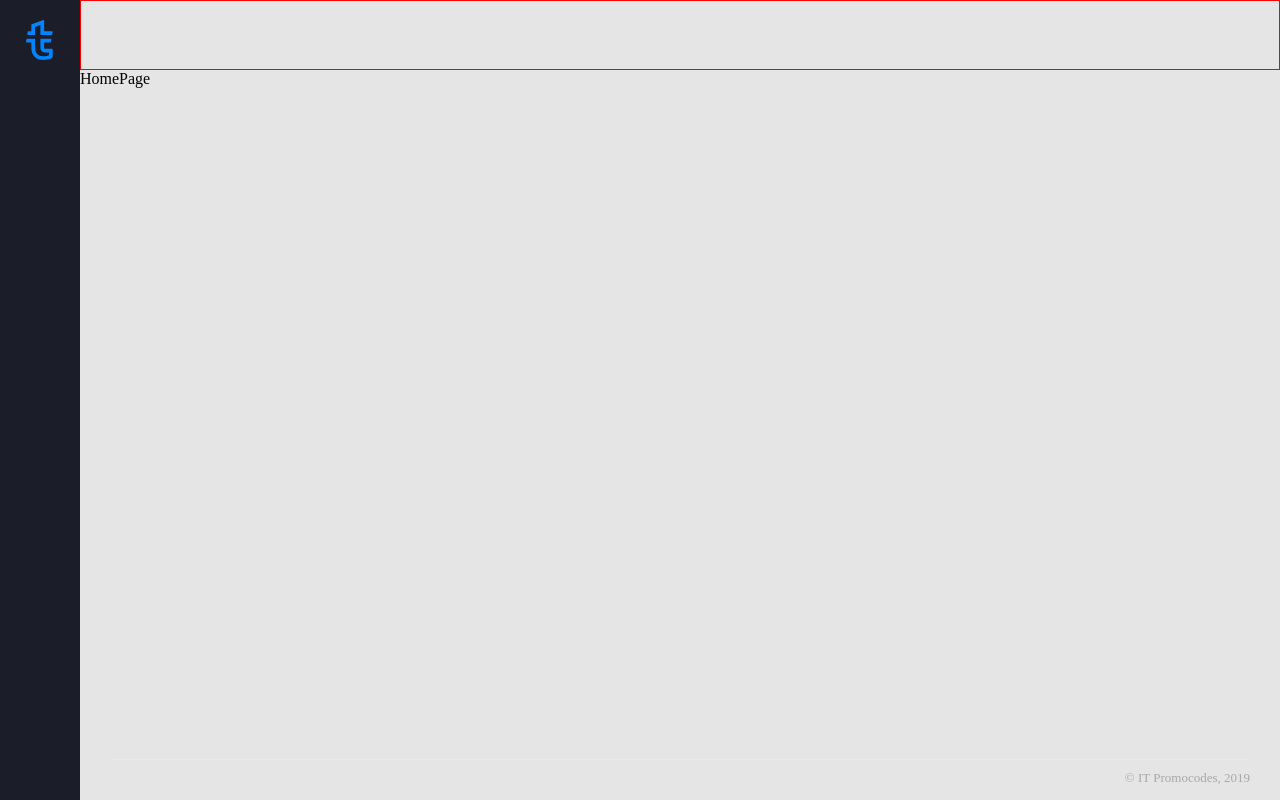
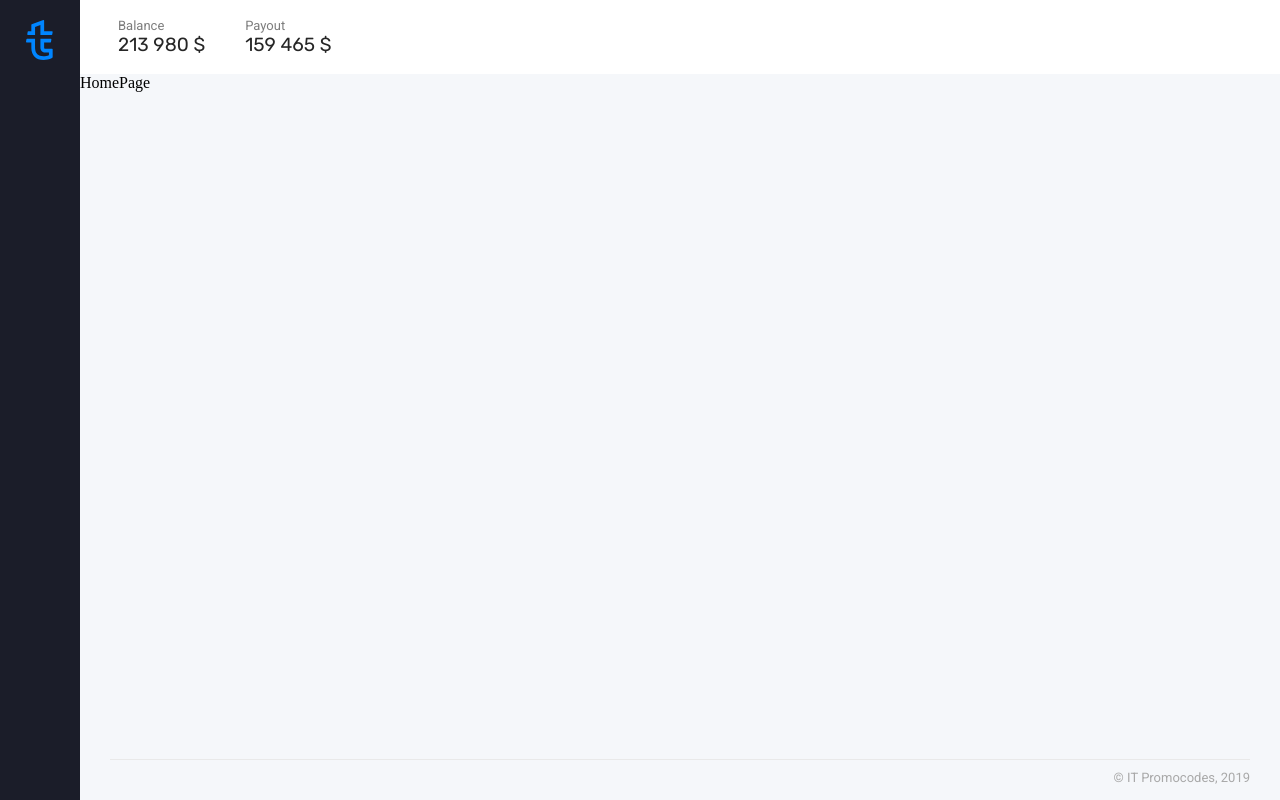
Before and after one commit to Ridge23/fe-assignment, a React app: page /about in a window 1280 px wide. Built offline with nearby package versions, Linux system fonts and the light colour scheme.

Commit message:
Add fonts: Rubik, Roboto

```diff
--- a/package.json
+++ b/package.json
@@ -15,11 +15,14 @@
   "license": "ISC",
   "dependencies": {
     "dotenv": "^8.2.0",
+    "file-loader": "^6.2.0",
     "react": "^16.12.0",
     "react-dom": "^16.12.0",
     "react-redux": "^7.2.2",
     "react-router-dom": "^5.2.0",
-    "redux": "^4.0.5"
+    "redux": "^4.0.5",
+    "typeface-roboto": "^1.1.13",
+    "typeface-rubik": "^1.1.13"
   },
   "devDependencies": {
     "@types/react": "^16.8.24",
--- a/src/components/layout/Layout.tsx
+++ b/src/components/layout/Layout.tsx
@@ -1,6 +1,7 @@
 import React from 'react';
 
 import SideMenu from '../sidemenu/SideMenu';
+import TopBar from '../topbar/TopBar';
 import Footer from '../footer/Footer';
 
 import './sass/layout.scss';
@@ -17,6 +18,7 @@ export default function Layout({ children }: ILayout): JSX.Element {
             </div>
             <div className="layout__content">
                 <div className="layout__content-header">
+                    <TopBar />
                 </div>
                 <div className="layout__content-container">
                     {children}
--- a/src/components/layout/sass/layout.scss
+++ b/src/components/layout/sass/layout.scss
@@ -23,12 +23,11 @@ body {
         display: flex;
         flex-direction: column;
         margin-left: 80px;
-        background-color: #E5E5E5;
+        background-color: #F5F7FA;
     }
 
     &__content-header {
         height: 80px;
-        border: 1px solid red;
     }
 
     &__content-container {
@@ -40,5 +39,8 @@ body {
         padding-left: 30px;
         padding-right: 30px;
         padding-bottom: 5px;
+        font-family: Roboto;
+        font-style: normal;
+        font-weight: normal;
     }
 }
--- /dev/null
+++ b/src/components/topbar/TopBar.tsx
@@ -0,0 +1,12 @@
+import React from 'react';
+
+import TopBarItem from './TopBarItem';
+
+import './sass/top-bar.scss';
+
+export default function TopBar(): JSX.Element {
+    return <div className="top-bar">
+        <TopBarItem title="Balance" info="213 980 $" />
+        <TopBarItem title="Payout" info="159 465 $" />
+    </div>
+}
--- /dev/null
+++ b/src/components/topbar/TopBarItem.tsx
@@ -0,0 +1,15 @@
+import React from 'react';
+
+import './sass/top-bar-item.scss';
+
+interface ITopBarItem {
+    title: string;
+    info: string;
+}
+
+export default function TopBarItem({ title, info }: ITopBarItem): JSX.Element {
+    return <div className="top-bar-item">
+        <div className="top-bar-item__title">{title}</div>
+        <div className="top-bar-item__info">{info}</div>
+    </div>
+}
--- /dev/null
+++ b/src/components/topbar/sass/top-bar-item.scss
@@ -0,0 +1,18 @@
+.top-bar-item {
+    margin: 0 20px;
+    &__info {
+        font-family: Rubik;
+        font-style: normal;
+        font-weight: normal;
+        font-size: 19px;
+        color: #262626;
+    }
+
+    &__title {
+        font-family: Roboto;
+        font-style: normal;
+        font-weight: normal;
+        font-size: 13px;
+        color: #7D7D7D;
+    }
+}
--- /dev/null
+++ b/src/components/topbar/sass/top-bar.scss
@@ -0,0 +1,9 @@
+.top-bar {
+    background-color: #fff;
+    width: 100%;
+    height: 100%;
+    padding: 18px;
+    box-sizing: border-box;
+    display: flex;
+    flex-direction: row;
+}
--- a/src/index.tsx
+++ b/src/index.tsx
@@ -1,5 +1,7 @@
 import React from 'react';
 import ReactDOM from 'react-dom';
+import 'typeface-roboto'
+import 'typeface-rubik'
 
 import App from './App';
 
--- a/webpack.config.js
+++ b/webpack.config.js
@@ -28,6 +28,13 @@ module.exports = {
                 ],
             },
             {
+                test: /\.css$/i,
+                use: [
+                    "style-loader",
+                    "css-loader",
+                ],
+            },
+            {
                 test: /\.svg$/,
                 use: [
                     {
@@ -37,6 +44,11 @@ module.exports = {
                         },
                     },
                 ],
+            },
+            {
+                test: /\.(woff|woff2|eot|ttf|svg)$/,
+                loader: 'file-loader',
+                options: { name: '[name].[ext]', outputPath: 'fonts/', }
             },
         ],
     },
```
Also changed, not shown: 1 other file (tests, documents, lock files or other folders).
